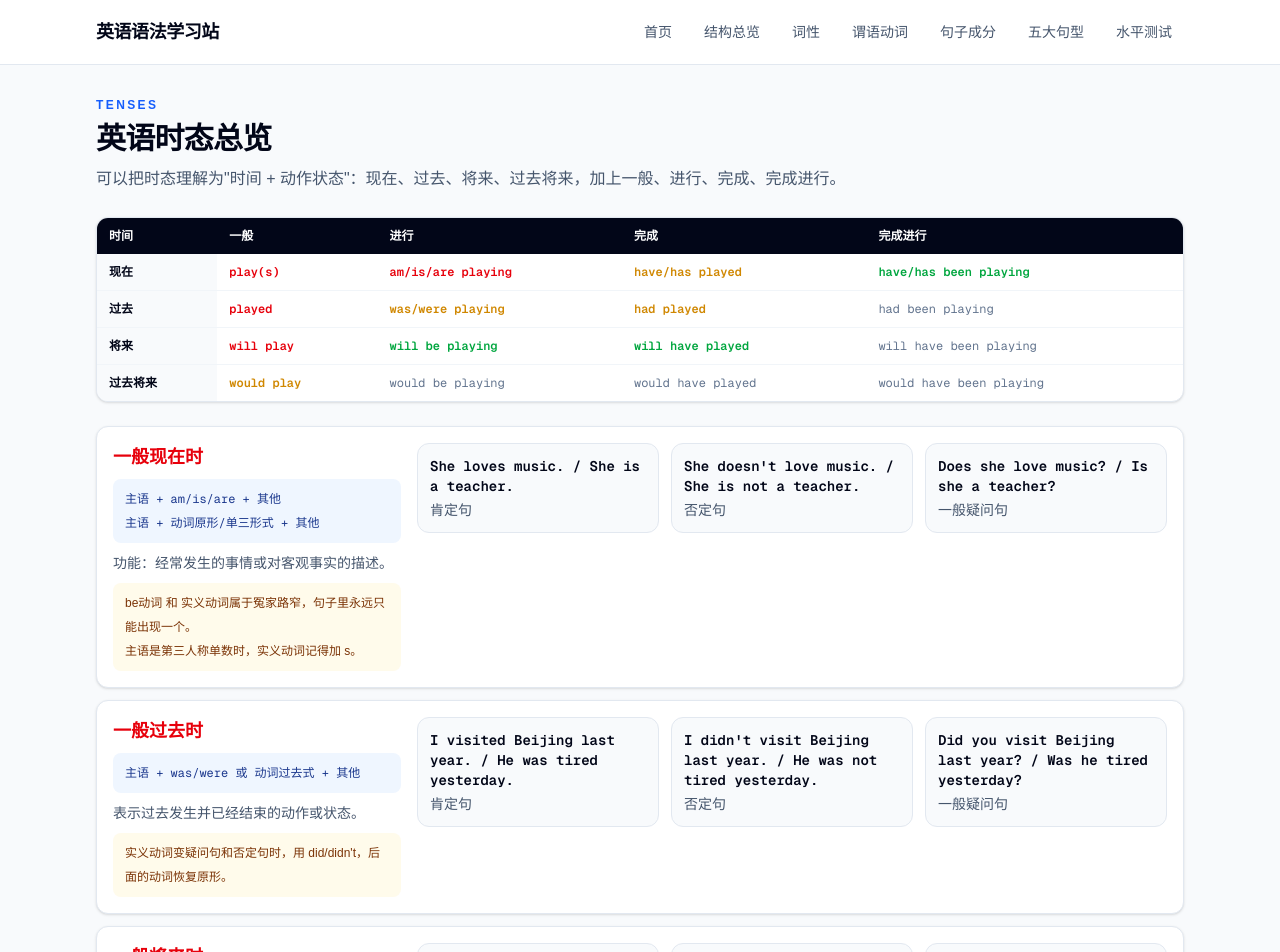
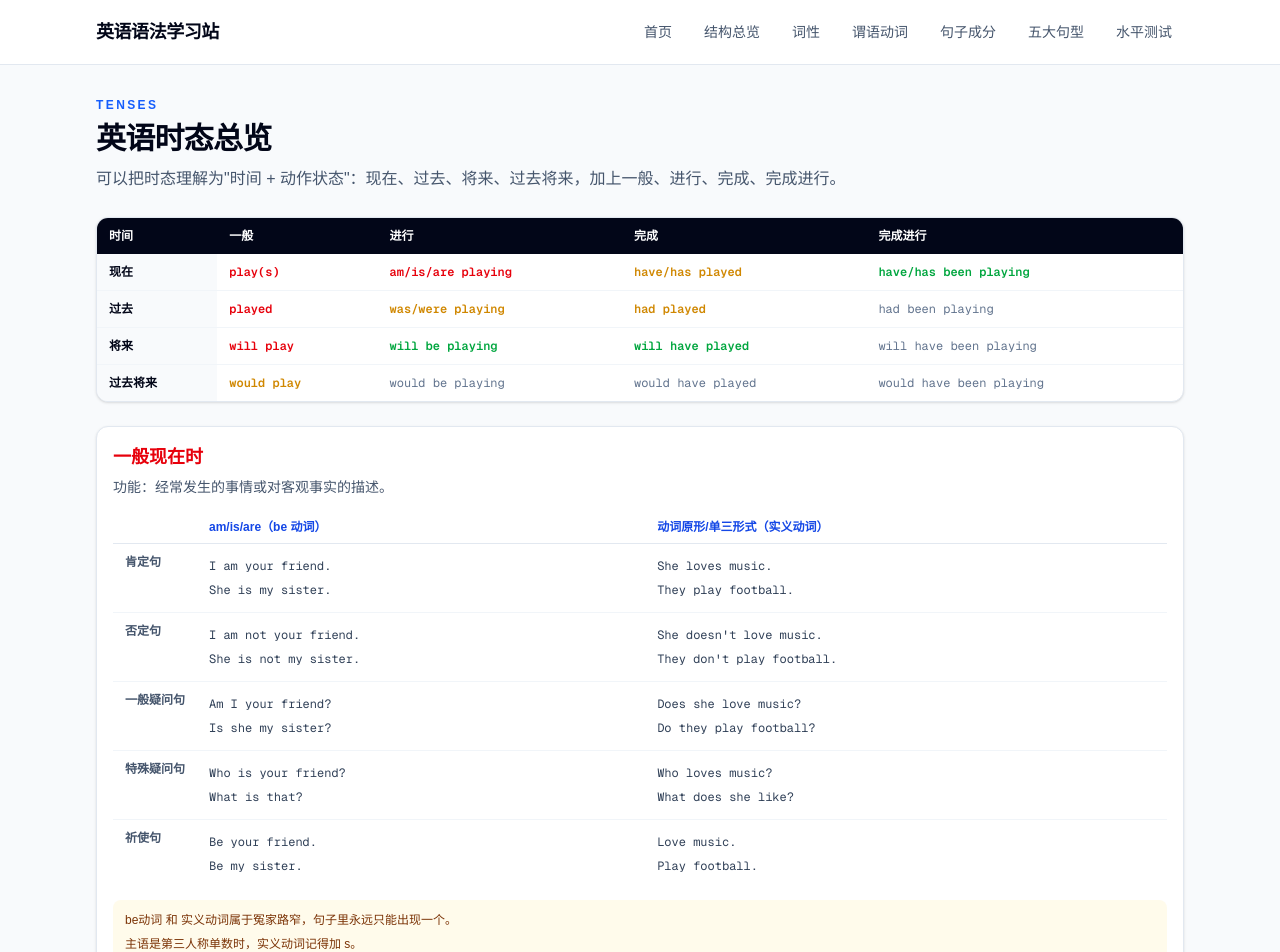
Before and after one commit to Jet-zz/EnglishGrammarSite, a Next.js app: page /grammar/tenses in a window 1280 px wide. Shown: the top 952 px of the page. Built offline with nearby package versions, Linux system fonts and the light colour scheme.

Commit message:
一般现在时改为双栏表格布局（be动词vs实义动词）

```diff
--- a/src/app/grammar/tenses/page.tsx
+++ b/src/app/grammar/tenses/page.tsx
@@ -64,6 +64,51 @@ export default function TensesPage() {
       <div className="mt-6 grid gap-3">
         {tenses.map((tense) => (
           <section key={tense.name} className="rounded-xl border border-slate-200 bg-white p-4 shadow-sm">
+            {tense.sentenceTable ? (
+              /* ── 双栏表格布局（be动词 vs 实义动词）── */
+              <div className="w-full">
+                <h2 className={`text-lg font-bold ${tenseNameColor(tense.name)}`}>{tense.name}</h2>
+                <div className="mt-1 text-sm leading-6 text-slate-600">{tense.function}</div>
+
+                <div className="mt-3 overflow-x-auto">
+                  <table className="w-full min-w-[500px] text-left text-xs">
+                    <thead>
+                      <tr className="border-b border-slate-200">
+                        <th className="px-3 py-2 w-16 text-slate-400 font-semibold"></th>
+                        {tense.sentenceTable.colLabels.map((label) => (
+                          <th key={label} className="px-3 py-2 font-semibold text-blue-700 whitespace-nowrap">
+                            {label}
+                          </th>
+                        ))}
+                      </tr>
+                    </thead>
+                    <tbody>
+                      {tense.sentenceTable.body.map((row) => (
+                        <tr key={row.sentenceType} className="border-b border-slate-100 last:border-0">
+                          <td className="px-3 py-2.5 font-semibold text-slate-600 align-top whitespace-nowrap">
+                            {row.sentenceType}
+                          </td>
+                          {row.examples.map((col, ci) => (
+                            <td key={ci} className="px-3 py-2.5 align-top">
+                              {col.map((ex, ei) => (
+                                <span key={ei} className="block font-mono text-slate-700 leading-6">{ex}</span>
+                              ))}
+                            </td>
+                          ))}
+                        </tr>
+                      ))}
+                    </tbody>
+                  </table>
+                </div>
+
+                <div className="mt-3 rounded-lg bg-amber-50 px-3 py-2 text-xs leading-6 text-amber-900">
+                  {tense.note.split('\n').map((line, i) => (
+                    <p key={i}>{line}</p>
+                  ))}
+                </div>
+              </div>
+            ) : (
+              /* ── 旧布局（其他时态）── */
               <div className="flex items-start gap-4">
                 <div className="w-72 shrink-0">
                   <h2 className={`text-lg font-bold ${tenseNameColor(tense.name)}`}>{tense.name}</h2>
@@ -91,6 +136,7 @@ export default function TensesPage() {
                   </div>
                 </div>
               </div>
+            )}
           </section>
         ))}
       </div>
--- a/src/content/tenses.ts
+++ b/src/content/tenses.ts
@@ -7,6 +7,13 @@ export type Tense = {
   negative: string;
   question: string;
   note: string;
+  sentenceTable?: {
+    colLabels: string[];
+    body: Array<{
+      sentenceType: string;
+      examples: string[][];
+    }>;
+  };
 };
 
 export const tenseMatrix = [
@@ -27,6 +34,46 @@ export const tenses: Tense[] = [
     negative: "She doesn't love music. / She is not a teacher.",
     question: "Does she love music? / Is she a teacher?",
     note: "be动词 和 实义动词属于冤家路窄，句子里永远只能出现一个。\n主语是第三人称单数时，实义动词记得加 s。",
+    sentenceTable: {
+      colLabels: ["am/is/are（be 动词）", "动词原形/单三形式（实义动词）"],
+      body: [
+        {
+          sentenceType: "肯定句",
+          examples: [
+            ["I am your friend.", "She is my sister."],
+            ["She loves music.", "They play football."],
+          ],
+        },
+        {
+          sentenceType: "否定句",
+          examples: [
+            ["I am not your friend.", "She is not my sister."],
+            ["She doesn't love music.", "They don't play football."],
+          ],
+        },
+        {
+          sentenceType: "一般疑问句",
+          examples: [
+            ["Am I your friend?", "Is she my sister?"],
+            ["Does she love music?", "Do they play football?"],
+          ],
+        },
+        {
+          sentenceType: "特殊疑问句",
+          examples: [
+            ["Who is your friend?", "What is that?"],
+            ["Who loves music?", "What does she like?"],
+          ],
+        },
+        {
+          sentenceType: "祈使句",
+          examples: [
+            ["Be your friend.", "Be my sister."],
+            ["Love music.", "Play football."],
+          ],
+        },
+      ],
+    },
   },
   {
     name: "一般过去时",
```
Lines whose indentation alone changed are shown as unchanged.
